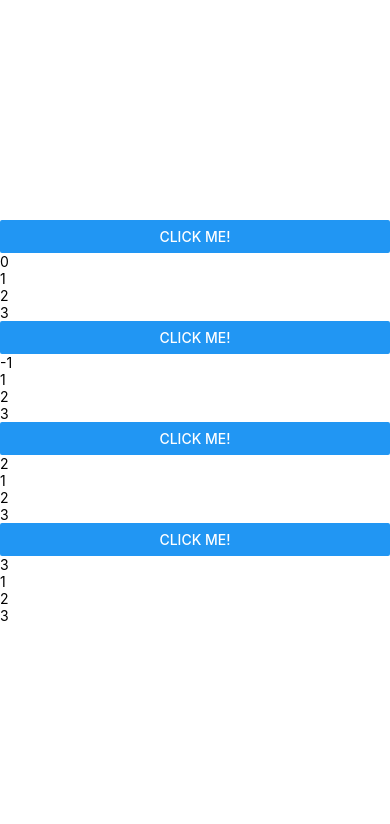
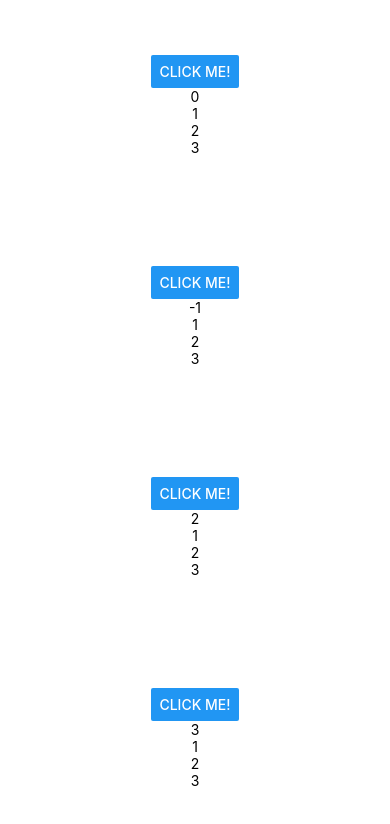
Before and after one commit to vihwanpractice/ReactJS_Native_Practice, a React Native app: screen / in a window 390 px wide. Shown: the top 824 px of the page. Built offline with nearby package versions, Linux system fonts and the light colour scheme.

Commit message:
Update flexBox

```diff
--- a/App.js
+++ b/App.js
@@ -55,7 +55,6 @@ const styles = StyleSheet.create({
     backgroundColor: '#fff',
     alignItems: 'center',
     justifyContent: 'center',
-    alignItems: 'center',
   },
 
   textRed: {
@@ -68,5 +67,9 @@ const styles = StyleSheet.create({
 
   buttonContainer: {
     width: '100%',
+    flex: 1,
+    backgroundColor: '#fff',
+    alignItems: 'center',
+    justifyContent: 'center',
   }
 });
```
